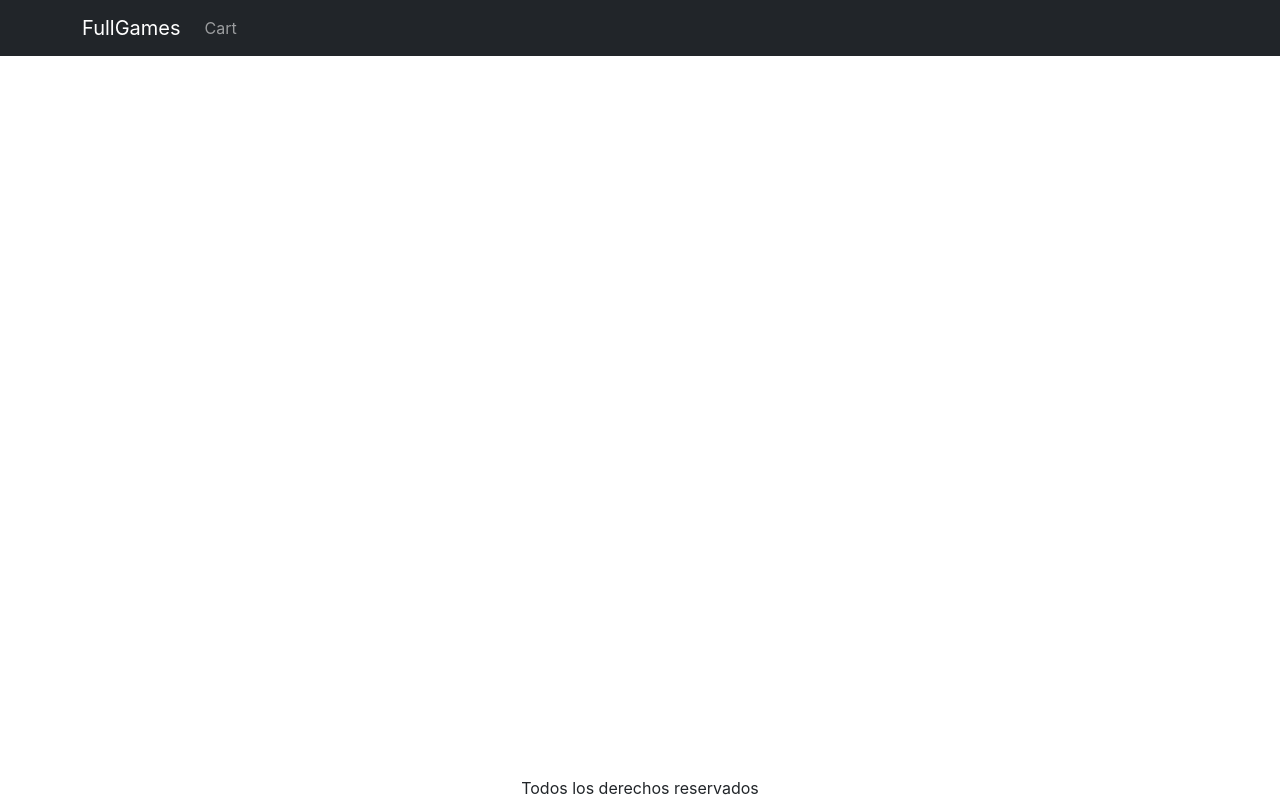
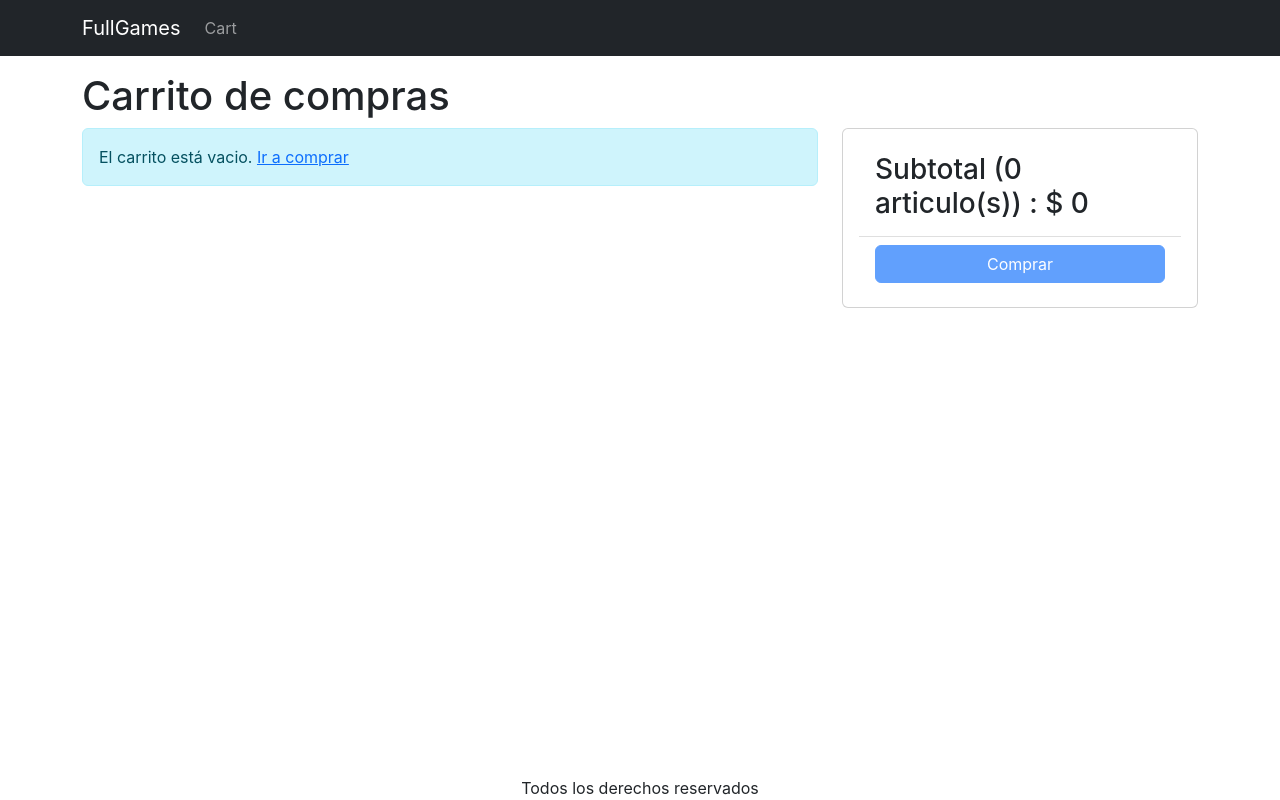
Before and after one commit to mao82born/FullCode, a React (Create React App) app in the folder frontend/: page /cart in a window 1280 px wide. Built offline with nearby package versions, Linux system fonts and the light colour scheme.

Commit message:
Carrito, suma total, boton de compra agregado(sin funcionalidad)

```diff
--- a/frontend/src/App.js
+++ b/frontend/src/App.js
@@ -2,7 +2,6 @@ import { BrowserRouter, Link, Route, Routes } from 'react-router-dom';
 import { HomeScreen } from './screens/HomeScreen';
 import { ProductScreen } from './screens/ProductScreen';
 import './index.css';
-
 import Navbar from 'react-bootstrap/Navbar';
 import Nav from 'react-bootstrap/Nav';
 import Badge from 'react-bootstrap/Badge';
@@ -10,6 +9,7 @@ import Container from 'react-bootstrap/Container';
 import { LinkContainer } from 'react-router-bootstrap';
 import { useContext } from 'react';
 import { Store } from './Store';
+import { CartScreen } from './screens/CartScreen';
 
 function App() {
   const { state } = useContext(Store);
@@ -41,6 +41,7 @@ function App() {
           <Container className="mt-3">
             <Routes>
               <Route path="/product/:id" element={<ProductScreen />} />
+              <Route path="/cart" element={<CartScreen />} />
               <Route path="/" element={<HomeScreen />} />
             </Routes>
           </Container>
--- /dev/null
+++ b/frontend/src/components/MessageBox.js
@@ -0,0 +1,5 @@
+import Alert from 'react-bootstrap/Alert';
+
+export default function MessageBox(props) {
+  return <Alert variant={props.variant || 'info'}>{props.children}</Alert>;
+}
--- a/frontend/src/screens/CartScreen.js
+++ b/frontend/src/screens/CartScreen.js
@@ -3,9 +3,10 @@ import { Store } from '../Store';
 import Row from 'react-bootstrap/Row';
 import Col from 'react-bootstrap/Col';
 import MessageBox from '../components/MessageBox';
-import { ListGroup } from 'react-bootstrap/ListGroup';
+import ListGroup from 'react-bootstrap/ListGroup';
 import { Link } from 'react-router-dom';
 import Button from 'react-bootstrap/Button';
+import Card from 'react-bootstrap/Card';
 
 export function CartScreen() {
   const { state, dispatch: ctxDispatch } = useContext(Store);
@@ -39,6 +40,19 @@ export function CartScreen() {
                       <Button variant="light" disabled={item.quantity === 1}>
                         <i className="fas fa-minus-circle"></i>
                       </Button>{' '}
+                      <span>{item.quantity}</span>{' '}
+                      <Button
+                        variant="light"
+                        disabled={item.quantity === item.countInStock}
+                      >
+                        <i className="fas fa-plus-circle"></i>
+                      </Button>
+                    </Col>
+                    <Col md={3}>${item.price}</Col>
+                    <Col md={2}>
+                      <Button variant="light">
+                        <i className="fas fa-trash"></i>
+                      </Button>
                     </Col>
                   </Row>
                 </ListGroup.Item>
@@ -46,7 +60,32 @@ export function CartScreen() {
             </ListGroup>
           )}
         </Col>
-        <Col md={4}></Col>
+        <Col md={4}>
+          <Card>
+            <Card.Body>
+              <ListGroup variant="flush">
+                <ListGroup.Item>
+                  <h3>
+                    Subtotal ({cartItems.reduce((a, c) => a + c.quantity, 0)}{' '}
+                    articulo(s)) : ${' '}
+                    {cartItems.reduce((a, c) => a + c.price * c.quantity, 0)}
+                  </h3>
+                </ListGroup.Item>
+                <ListGroup.Item>
+                  <div className="d-grid">
+                    <Button
+                      type="button"
+                      variant="primary"
+                      disabled={cartItems.length === 0}
+                    >
+                      Comprar
+                    </Button>
+                  </div>
+                </ListGroup.Item>
+              </ListGroup>
+            </Card.Body>
+          </Card>
+        </Col>
       </Row>
     </div>
   );
--- a/frontend/src/screens/ProductScreen.js
+++ b/frontend/src/screens/ProductScreen.js
@@ -1,6 +1,6 @@
 import axios from 'axios';
 import { useContext, useEffect, useReducer } from 'react';
-import { useParams } from 'react-router-dom';
+import { Navigate, useNavigate, useParams } from 'react-router-dom';
 
 import Row from 'react-bootstrap/Row';
 import Col from 'react-bootstrap/Col';
@@ -22,6 +22,7 @@ const reducer = (state, action) => {
 };
 
 export function ProductScreen() {
+  const navigate = useNavigate();
   const params = useParams();
   const { id } = params;
 
@@ -57,6 +58,7 @@ export function ProductScreen() {
       type: 'CART_ADD_ITEM',
       payload: { ...product, quantity },
     });
+    navigate('/cart');
   };
 
   return loading ? (
```
